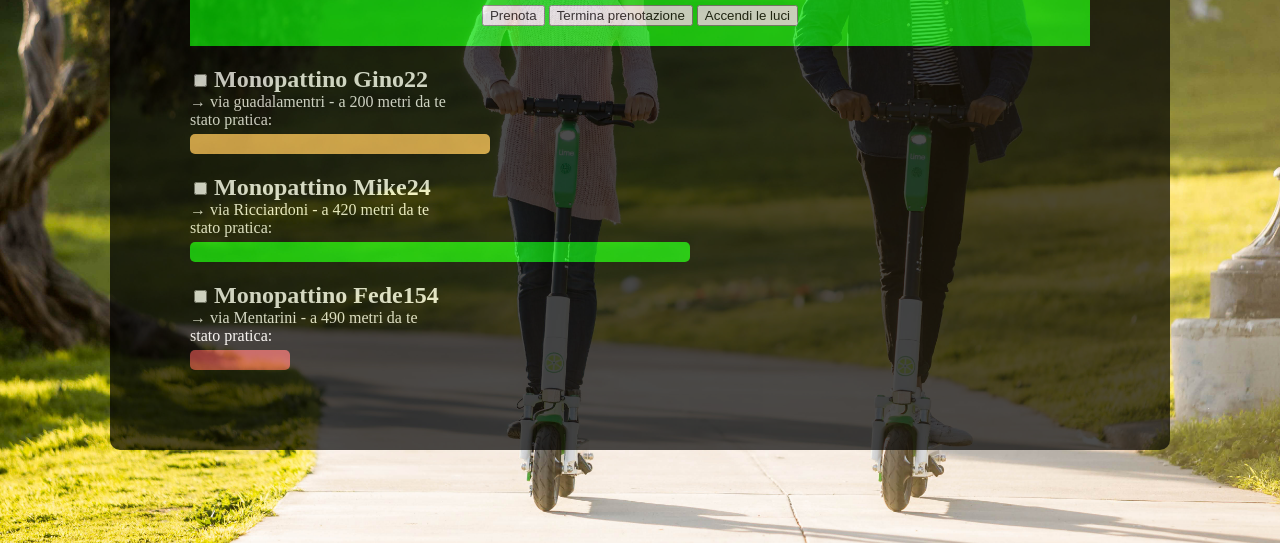
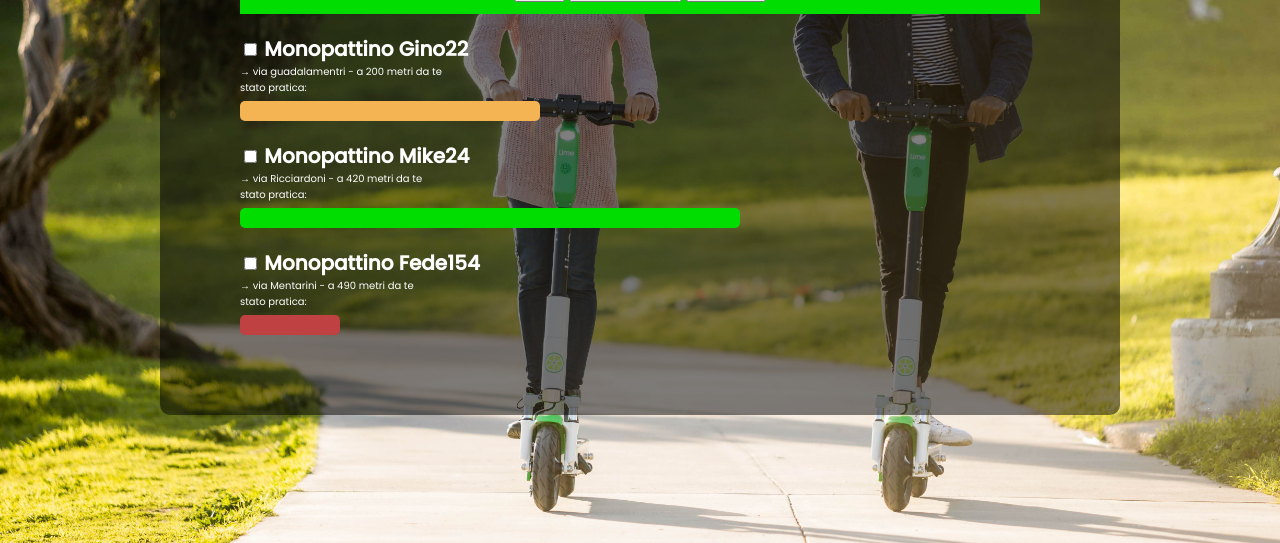
Before and after one commit to giflo93/EsercizioFinale, a plain HTML site: page index.html in a window 1280 px wide. Shown: the part 257-800 px from the top of the page. Drawn offline with Linux system fonts and the light colour scheme.

Commit message:
esercizio completato

```diff
--- a/style.css
+++ b/style.css
@@ -1,16 +1,17 @@
+@import url('https://fonts.googleapis.com/css2?family=Fira+Sans:ital,wght@0,100;0,200;0,300;0,400;0,500;0,600;0,700;0,800;0,900;1,100;1,200;1,300;1,400;1,500;1,600;1,700;1,800;1,900&family=Indie+Flower&family=Poppins:wght@200;400;500&display=swap');
 body {
   background-image:url(./image/background.jpg);
   background-size: cover;
   background-repeat: no-repeat;
+  font-family: Poppins;
 }
 
 #container {
-  background-color: black;
-  opacity:0.7;
-  width: 900px;
+  background-color:rgba(0, 0, 0, 0.5) ;
+  width: 800px;
   margin: auto;
   padding: 80px;
-  margin-top: 30px;
+  margin-top: 10px;
   border-radius: 10px;
 }
 
@@ -26,11 +27,16 @@ img.logo {
 h1 {
   color: #01DD01;
   margin: 0;
+  font-size: 25px;
 }
 
 nav {
   background-color: #01DD01;
-  padding: 20px;
+  padding: 10px;
+}
+
+button {
+  font-size: 10px;
 }
 
 /* MAIN */
@@ -42,10 +48,12 @@ section {
 
 p {
   margin: 0;
+  font-size: 10px;
 }
 
 h2 {
   display: inline;
+  font-size: 20px;
 }
 
 .mybox1 {
```
